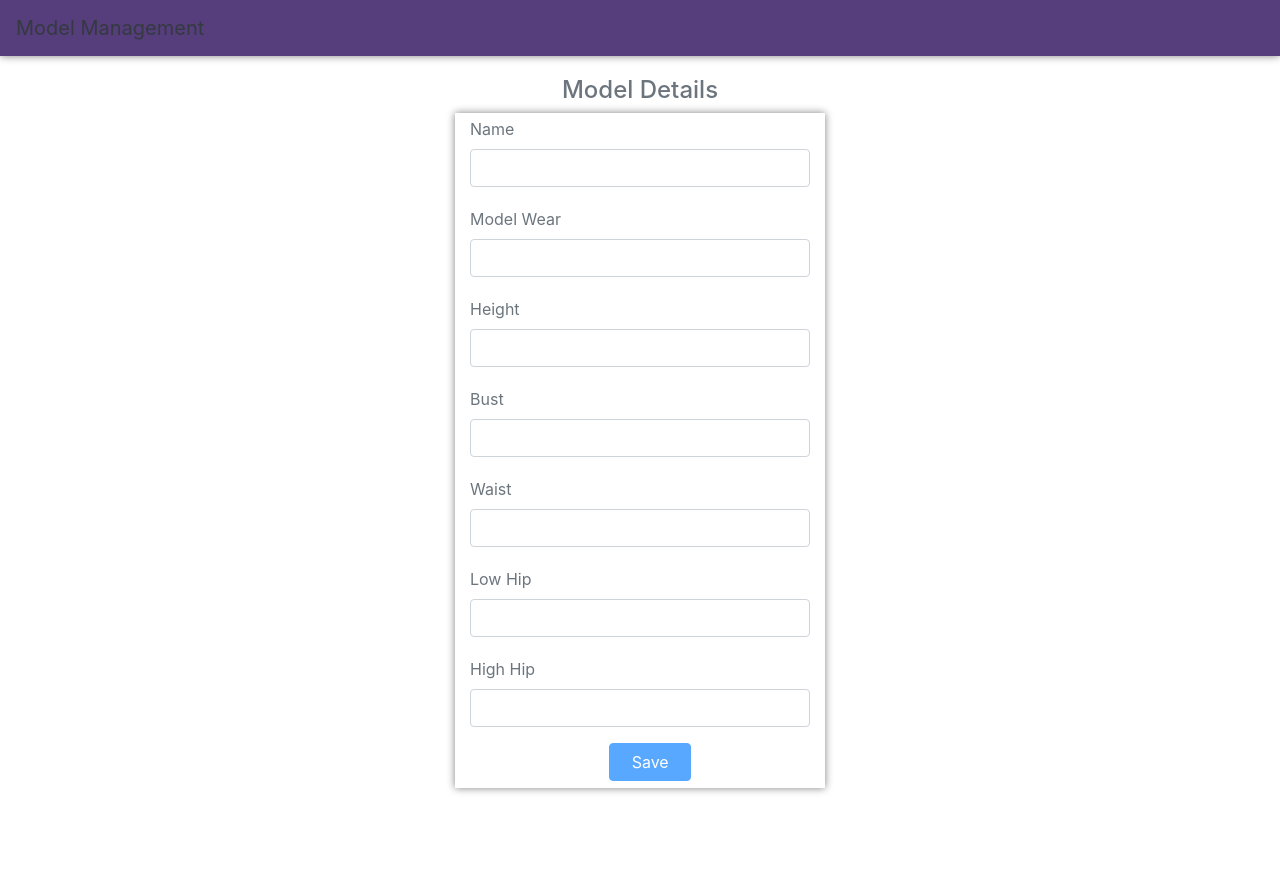
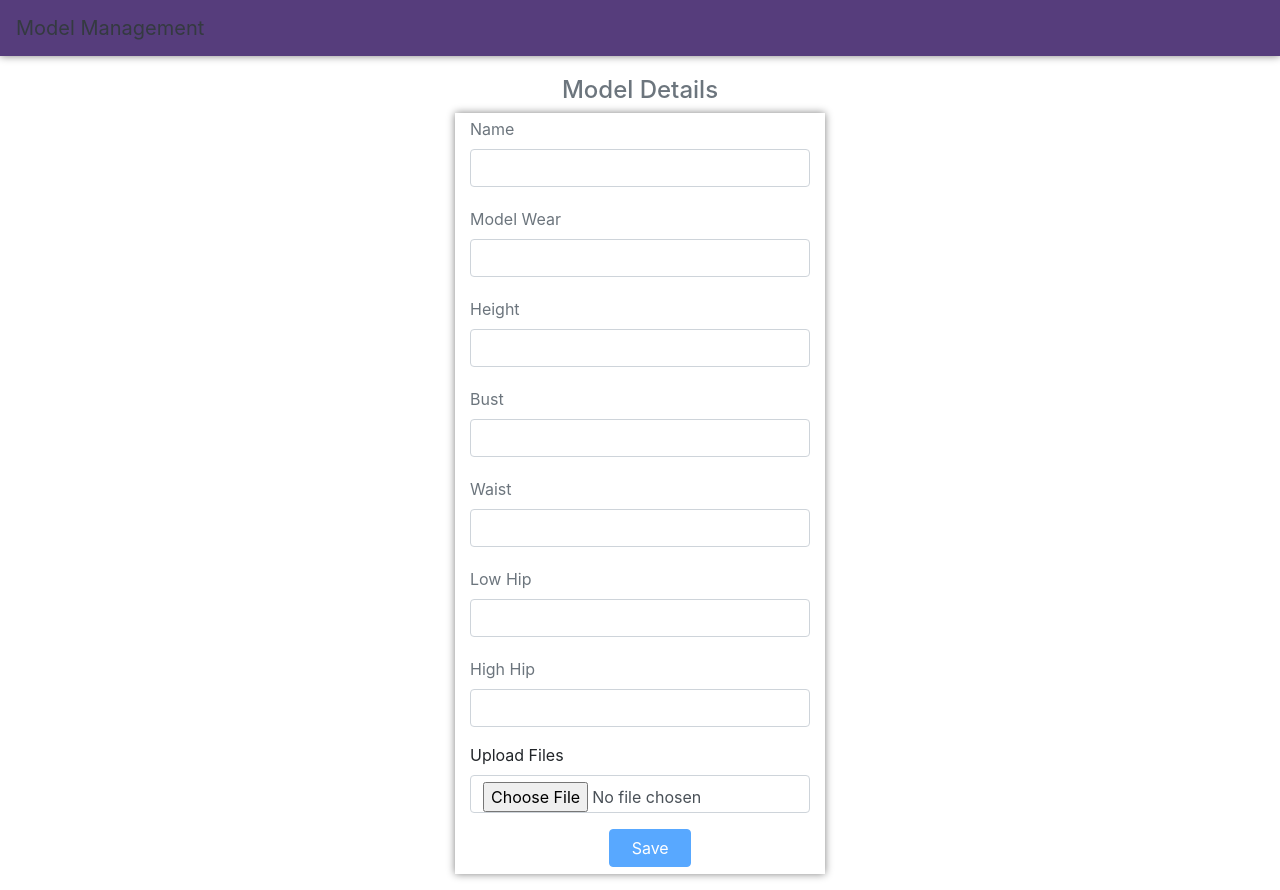
Before and after one commit to shabbyk/ModelManagement, a React (Create React App) app: page /models/new in a window 1280 px wide. Before the commit the page ends 804 px from the top, so only its background shows below. Built offline with nearby package versions, Linux system fonts and the light colour scheme.

Commit message:
- Added file upload part

```diff
--- a/src/components/common/form.jsx
+++ b/src/components/common/form.jsx
@@ -3,6 +3,7 @@
 import React, { Component } from "react";
 import Joi from "joi-browser";
 import Input from "./input";
+import InputFile from "./inputFile";
 
 //#endregion imports
 
@@ -54,6 +55,19 @@ class Form extends Component {
     this.setState({ data, errors });
   };
 
+  handleFileChange = ({ currentTarget : input}) => {
+    const errors = { ...this.state.errors };
+    const errorMessage = false; //this.validateProperty({ name: input.name, value: input.files});
+    if (errorMessage) errors[input.name] = errorMessage;
+    else delete errors[input.name];
+
+    this.setState({ errors: errors || {} });
+    if (errors.length) return;
+    const data = { ...this.state.data };
+    data[input.name] = input.files;
+    this.setState({ data, errors });
+  }
+
   renderInput(name, label, type = "text") {
     const { data, errors } = this.state;
     return (
@@ -63,6 +77,18 @@ class Form extends Component {
         label={label}
         type={type}
         onChange={this.handleChange}
+        error={errors[name]}
+      />
+    );
+  }
+
+  renderFileInput(name, label) {
+    const { data, errors } = this.state;
+    return (
+      <InputFile
+        name={name}
+        label={label}
+        onChange={this.handleFileChange}
         error={errors[name]}
       />
     );
--- a/src/components/modelsForm.jsx
+++ b/src/components/modelsForm.jsx
@@ -13,6 +13,7 @@ class ModelsForm extends Form {
       waist: "",
       lowHip: "",
       highHip: "",
+      files: FileList
     },
     errors: {},
   };
@@ -26,6 +27,7 @@ class ModelsForm extends Form {
     waist: Joi.number().required().min(1).label("Waist"),
     lowHip: Joi.number().required().min(1).label("Low Hip"),
     highHip: Joi.number().required().min(1).label("High Hip"),
+    files: Joi.any()
   };
 
   async populateModel() {
@@ -56,6 +58,7 @@ class ModelsForm extends Form {
       waist: model.waist,
       lowHip: model.lowHip,
       highHip: model.highHip,
+      files: model.files
     };
   }
 
@@ -76,6 +79,7 @@ class ModelsForm extends Form {
             {this.renderInput("waist", "Waist")}
             {this.renderInput("lowHip", "Low Hip")}
             {this.renderInput("highHip", "High Hip")}
+            {this.renderFileInput("files", "Upload Files")}
             {this.renderButton("Save")}
           </form>
         </div>
```
